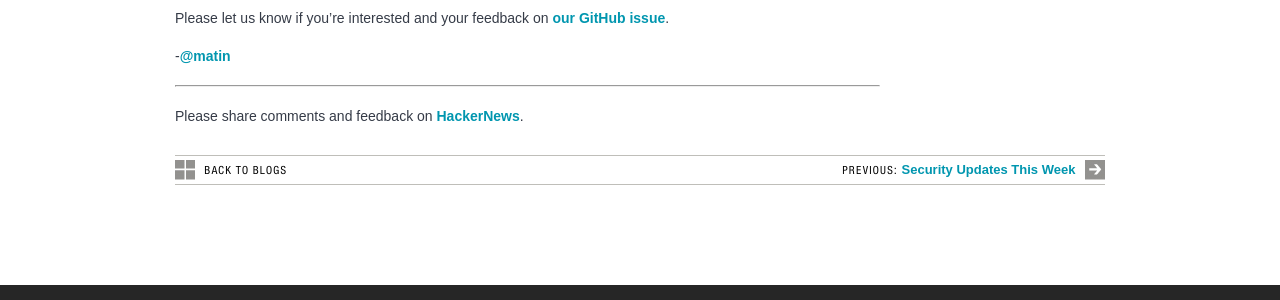
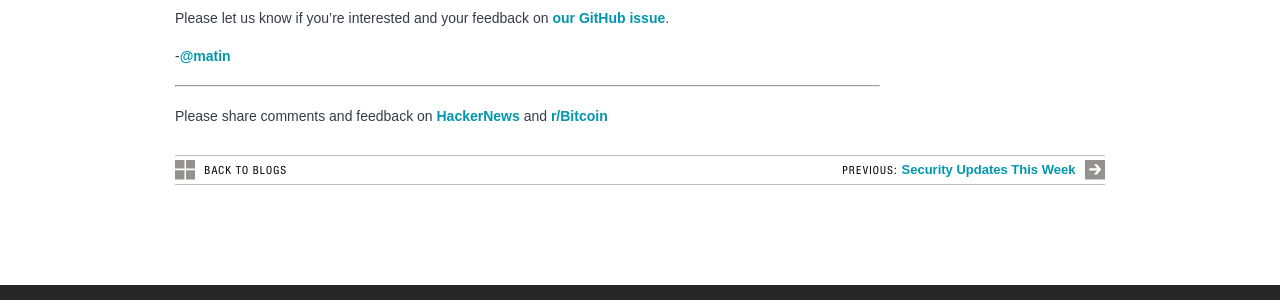
Before and after one commit to balanced/balanced.github.com, a Jekyll site: the page built from _posts/2014-02-20-bitcoin.md, in a window 1280 px wide. Shown: the part 1482-1782 px from the top of the page. Built offline with Jekyll 4.4.1, drawn with Linux system fonts in a browser that asks for light colours; nearby versions of some CDN libraries.

Commit message:
Update 2014-02-20-bitcoin.md

```diff
--- a/_posts/2014-02-20-bitcoin.md
+++ b/_posts/2014-02-20-bitcoin.md
@@ -59,4 +59,4 @@ Please let us know if you're interested and your feedback on
 
 ---
 
-Please share comments and feedback on [HackerNews](https://news.ycombinator.com/item?id=7272545).
+Please share comments and feedback on [HackerNews](https://news.ycombinator.com/item?id=7272545) and [r/Bitcoin](http://www.reddit.com/r/Bitcoin/comments/1ygl5v/balanced_payments_integrates_via_coinbase_enables/)
```
